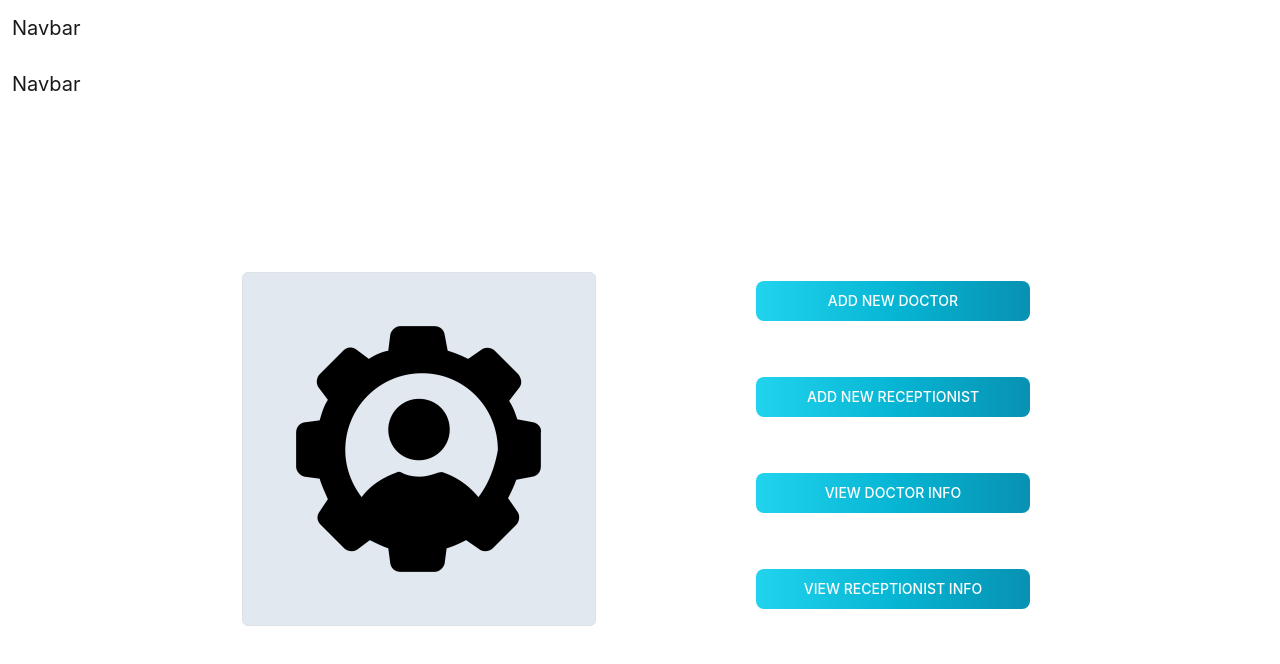
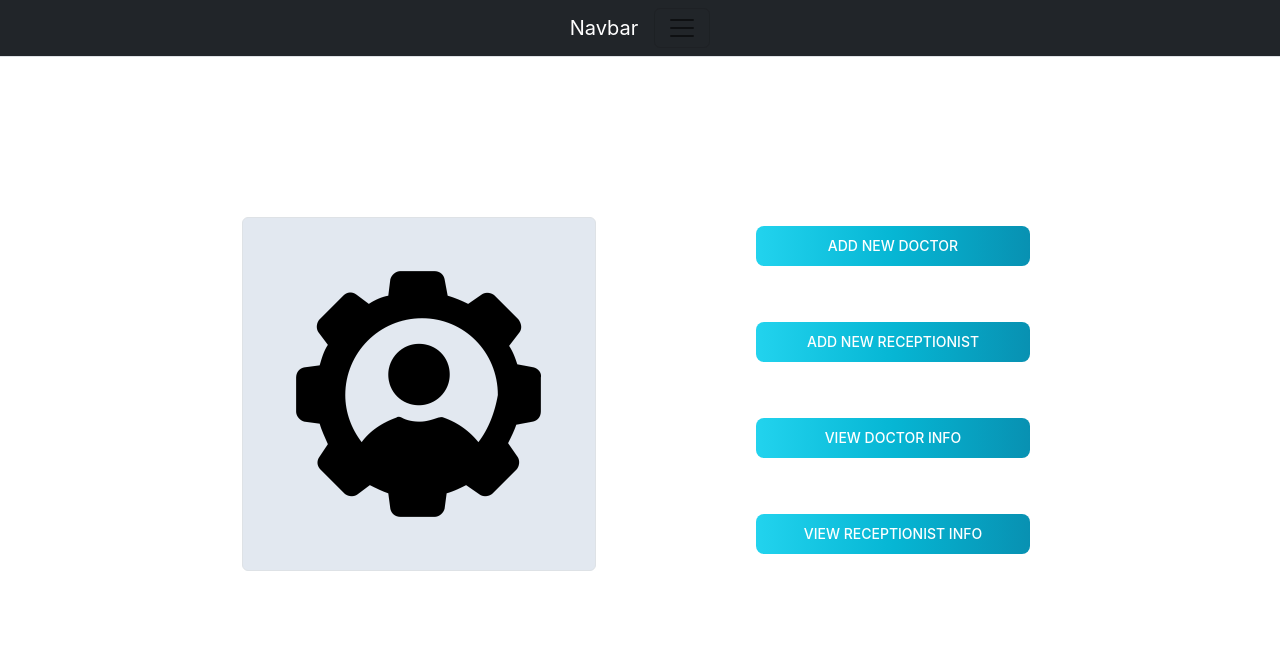
Before and after one commit to PranjalGawande/HealthCare-Application-Development, a React (Create React App) app: page /admin in a window 1280 px wide. Shown: the top 664 px of the page. Built offline with nearby package versions, Linux system fonts and the light colour scheme.

Commit message:
update routes

```diff
--- a/src/App.js
+++ b/src/App.js
@@ -6,6 +6,8 @@ import Login from './Components/Login'
 import AdminDashboard from './Components/AdminDashboard';
 import DoctorDashboard from './Components/DoctorDashboard';
 import ReceptionistDashboard from './Components/ReceptionistDashboard';
+import AddDoctorForm from './Components/AddDoctorForm';
+import AddStaffForm from './Components/AddStaffForm';
 
 function App() {
 
@@ -16,6 +18,8 @@ function App() {
         <Routes>
             <Route path="/" element={<Login />} />
             <Route path="/admin" element={<AdminDashboard />} />
+            <Route path="/admin/add-doctor" element={<AddDoctorForm />} />
+            <Route path="/admin/add-receptionist" element={<AddStaffForm />} />
             <Route path="/doctor" element={<DoctorDashboard />} />
             <Route path="/receptionist" element={<ReceptionistDashboard />} />
         </Routes>
--- a/src/Components/AddStaffForm.js
+++ b/src/Components/AddStaffForm.js
@@ -5,7 +5,7 @@ import Navbar from './Navbar';
 const AddStaffForm = () => {
     return (
       <div>
-        <Navbar></Navbar>
+        {/* <Navbar></Navbar> */}
         <div className='flex justify-center items-center'>
           <div className='flex justify-center items-center mt-10 ml-20 pl-10 pt-20' >
              <h1 className='font-bold text-6xl'>ADD NEW<br></br>STAFF</h1>
--- a/src/Components/AdminDashboard.js
+++ b/src/Components/AdminDashboard.js
@@ -1,21 +1,26 @@
 import React from 'react'
 import admin from '../assets/ADMIN.png';
 import Navbar from './Navbar';
+import { NavLink } from 'react-router-dom';
 
 const AdminDashboard = () => {
   return (
     <div>
-        <Navbar></Navbar>
+        {/* <Navbar></Navbar> */}
         <div className="h-full flex justify-center items-center mt-20">
         <div className='flex justify-evenly items-center gap-40 mt-20 border-amber-300 border-solid '>
             <div className='border border-gray p-5 rounded-md bg-slate-200'>
                 <img src={admin} className="w-64 h-64"></img>
             </div>
             <div className='flex flex-col gap-5 '>
-                <button type="button" className="text-white bg-gradient-to-r from-cyan-400 via-cyan-500 to-cyan-600 hover:bg-gradient-to-br focus:ring-4 focus:outline-none focus:ring-cyan-300 dark:focus:ring-cyan-800 font-medium rounded-lg text-sm px-5 py-2.5 text-center me-2 mb-2">ADD NEW DOCTOR</button>
-                <button type="button" className="text-white bg-gradient-to-r from-cyan-400 via-cyan-500 to-cyan-600 hover:bg-gradient-to-br focus:ring-4 focus:outline-none focus:ring-cyan-300 dark:focus:ring-cyan-800 font-medium rounded-lg text-sm px-5 py-2.5 text-center me-2 mb-2">ADD NEW RECEPTIONIST</button>
-                <button type="button" className="text-white bg-gradient-to-r from-cyan-400 via-cyan-500 to-cyan-600 hover:bg-gradient-to-br focus:ring-4 focus:outline-none focus:ring-cyan-300 dark:focus:ring-cyan-800 font-medium rounded-lg text-sm px-5 py-2.5 text-center me-2 mb-2">VIEW DOCTOR INFO</button>
-                <button type="button" className="text-white bg-gradient-to-r from-cyan-400 via-cyan-500 to-cyan-600 hover:bg-gradient-to-br focus:ring-4 focus:outline-none focus:ring-cyan-300 dark:focus:ring-cyan-800 font-medium rounded-lg text-sm px-5 py-2.5 text-center me-2 mb-2">VIEW RECEPTIONIST INFO</button>
+              <NavLink to="/admin/add-doctor" className="text-white bg-gradient-to-r from-cyan-400 via-cyan-500 to-cyan-600 hover:bg-gradient-to-br focus:ring-4 focus:outline-none focus:ring-cyan-300 dark:focus:ring-cyan-800 font-medium rounded-lg text-sm px-5 py-2.5 text-center me-2 mb-2">ADD NEW DOCTOR</NavLink>
+              <NavLink to="/admin/add-receptionist" className="text-white bg-gradient-to-r from-cyan-400 via-cyan-500 to-cyan-600 hover:bg-gradient-to-br focus:ring-4 focus:outline-none focus:ring-cyan-300 dark:focus:ring-cyan-800 font-medium rounded-lg text-sm px-5 py-2.5 text-center me-2 mb-2">ADD NEW RECEPTIONIST</NavLink>
+              <NavLink to="/admin/view-doctor-info" className="text-white bg-gradient-to-r from-cyan-400 via-cyan-500 to-cyan-600 hover:bg-gradient-to-br focus:ring-4 focus:outline-none focus:ring-cyan-300 dark:focus:ring-cyan-800 font-medium rounded-lg text-sm px-5 py-2.5 text-center me-2 mb-2">VIEW DOCTOR INFO</NavLink>
+              <NavLink to="/admin/view-receptionist-info" className="text-white bg-gradient-to-r from-cyan-400 via-cyan-500 to-cyan-600 hover:bg-gradient-to-br focus:ring-4 focus:outline-none focus:ring-cyan-300 dark:focus:ring-cyan-800 font-medium rounded-lg text-sm px-5 py-2.5 text-center me-2 mb-2">VIEW RECEPTIONIST INFO</NavLink>
+                {/* <button type="button" className="text-white bg-gradient-to-r from-cyan-400 via-cyan-500 to-cyan-600 hover:bg-gradient-to-br focus:ring-4 focus:outline-none focus:ring-cyan-300 dark:focus:ring-cyan-800 font-medium rounded-lg text-sm px-5 py-2.5 text-center me-2 mb-2">ADD NEW DOCTOR</button> */}
+                {/* <button type="button" className="text-white bg-gradient-to-r from-cyan-400 via-cyan-500 to-cyan-600 hover:bg-gradient-to-br focus:ring-4 focus:outline-none focus:ring-cyan-300 dark:focus:ring-cyan-800 font-medium rounded-lg text-sm px-5 py-2.5 text-center me-2 mb-2">ADD NEW RECEPTIONIST</button> */}
+                {/* <button type="button" className="text-white bg-gradient-to-r from-cyan-400 via-cyan-500 to-cyan-600 hover:bg-gradient-to-br focus:ring-4 focus:outline-none focus:ring-cyan-300 dark:focus:ring-cyan-800 font-medium rounded-lg text-sm px-5 py-2.5 text-center me-2 mb-2">VIEW DOCTOR INFO</button> */}
+                {/* <button type="button" className="text-white bg-gradient-to-r from-cyan-400 via-cyan-500 to-cyan-600 hover:bg-gradient-to-br focus:ring-4 focus:outline-none focus:ring-cyan-300 dark:focus:ring-cyan-800 font-medium rounded-lg text-sm px-5 py-2.5 text-center me-2 mb-2">VIEW RECEPTIONIST INFO</button> */}
             </div>
         </div>
     </div>
--- a/src/Components/Navbar.js
+++ b/src/Components/Navbar.js
@@ -1,10 +1,13 @@
-import React from 'react';
+import React from "react";
 
 export default function Navbar() {
   return (
-    <nav className="navbar navbar-expand-lg bg-body-tertiary">
-  <div className="container-fluid">
-    <a className="navbar-brand" href="#">
+    <nav
+      className="navbar bg-dark border-bottom border-body"
+      data-bs-theme="dark"
+    >
+      <div className="container-fluid d-flex justify-content-center">
+        <a className="navbar-brand text-white d-flex justify-content-center" href="#">
           Navbar
         </a>
         <button
@@ -81,6 +84,5 @@ export default function Navbar() {
         </div>
       </div>
     </nav>
-
-  )
+  );
 }
```
Lines whose indentation alone changed are shown as unchanged.
